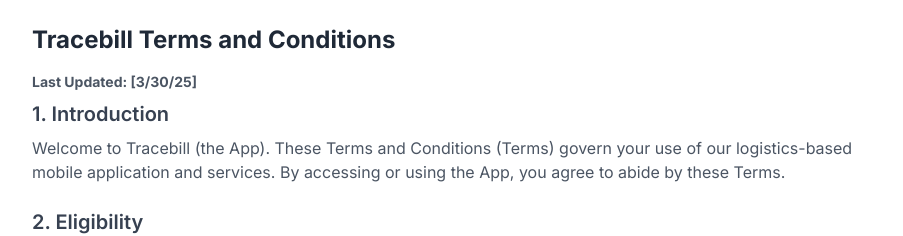
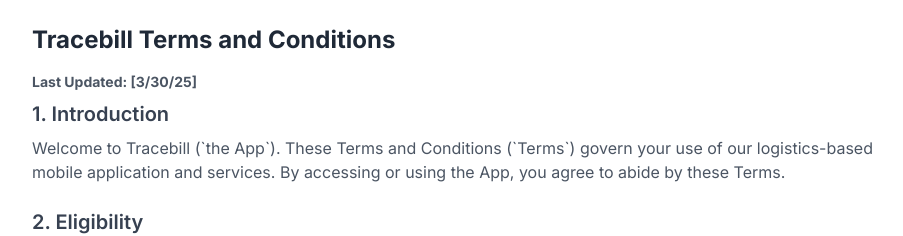
Before and after one commit to Abhinav-FP/Logistics, a Next.js app: page /term in a window 1280 px wide. Shown: the top 236 px of the page, without its empty margins (184-1087 px from the left). Built offline with nearby package versions, Linux system fonts and the light colour scheme.

Commit message:
Term Condition

```diff
--- a/src/pages/term/index.js
+++ b/src/pages/term/index.js
@@ -6,7 +6,7 @@
             <p className="text-gray-600 text-sm mb-2 font-bold">Last Updated: [3/30/25] </p>
             <section className="mb-6">
                 <h2 className="text-xl font-semibold text-gray-700 mb-2">1. Introduction</h2>
-                <p className="text-gray-600">Welcome to Tracebill (the App). These Terms and Conditions (Terms) govern your use of our logistics-based mobile application and services. By accessing or using the App, you agree to abide by these Terms. </p>
+                <p className="text-gray-600">Welcome to Tracebill (`the App`). These Terms and Conditions (`Terms`) govern your use of our logistics-based mobile application and services. By accessing or using the App, you agree to abide by these Terms. </p>
             </section>
             <section className="mb-6">
                 <h2 className="text-xl font-semibold text-gray-700 mb-2">2. Eligibility</h2>
```
